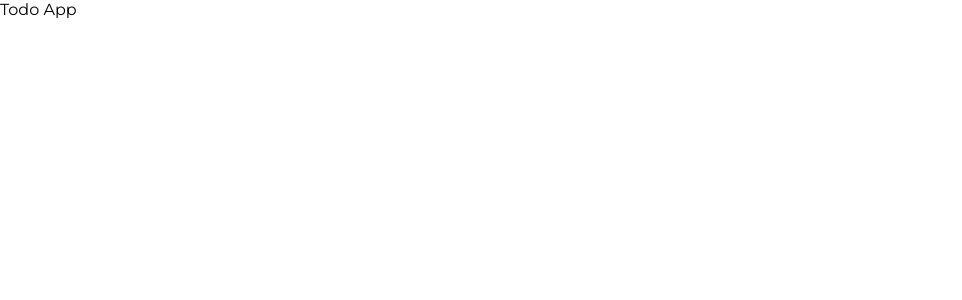
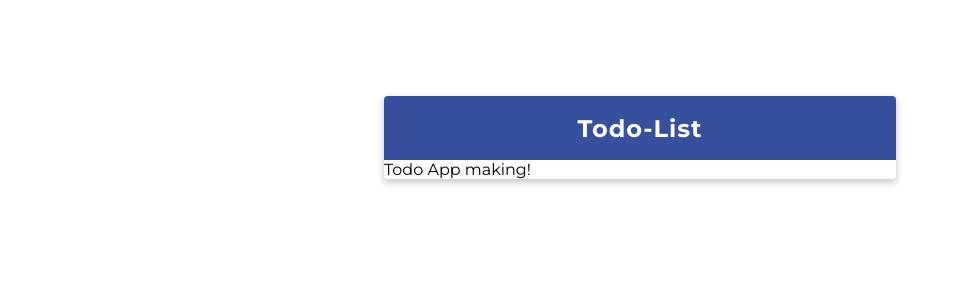
Before and after one commit to parkgeonwoong/study-reacts, a React (Create React App) app: page / in a window 1280 px wide. Shown: the top 300 px of the page, without its empty margins (0-962 px from the left). Built offline with nearby package versions, Linux system fonts and the light colour scheme.

Commit message:
TodoTemplate

```diff
--- /dev/null
+++ b/jsconfig.json
@@ -0,0 +1,5 @@
+{
+  "compilerOptions": {
+    "target": "es6"
+  }
+}
--- a/src/App.js
+++ b/src/App.js
@@ -1,7 +1,8 @@
 import './App.css';
+import TodoTemplate from './components/TodoTemplate';
 
-function App() {
-  return <div>Todo App</div>;
-}
+const App = () => {
+  return <TodoTemplate>Todo App making!</TodoTemplate>;
+};
 
 export default App;
--- /dev/null
+++ b/src/components/TodoTemplate.js
@@ -0,0 +1,12 @@
+import './TodoTemplate.scss';
+
+const TodoTemplate = ({ children }) => {
+  return (
+    <div className="TodoTemplate">
+      <div className="app-title">Todo-List</div>
+      <div className="content">{children}</div>
+    </div>
+  );
+};
+
+export default TodoTemplate;
--- /dev/null
+++ b/src/components/TodoTemplate.scss
@@ -0,0 +1,25 @@
+.TodoTemplate {
+  width: 512px;
+  margin-left: auto;
+  margin-right: auto;
+  margin-top: 6rem;
+  border-radius: 4px;
+  overflow: hidden;
+  box-shadow: 0px 3px 6px 1px rgb(0, 0, 0, 0.2);
+
+  .app-title {
+    background: #36509e;
+    color: white;
+    height: 4rem;
+    font-size: 1.5rem;
+    font-weight: 700;
+    letter-spacing: 1px;
+    display: flex;
+    align-items: center;
+    justify-content: center;
+  }
+
+  .content {
+    background: white;
+  }
+}
```
Also changed, not shown: 1 other file (tests, documents, lock files or other folders).
